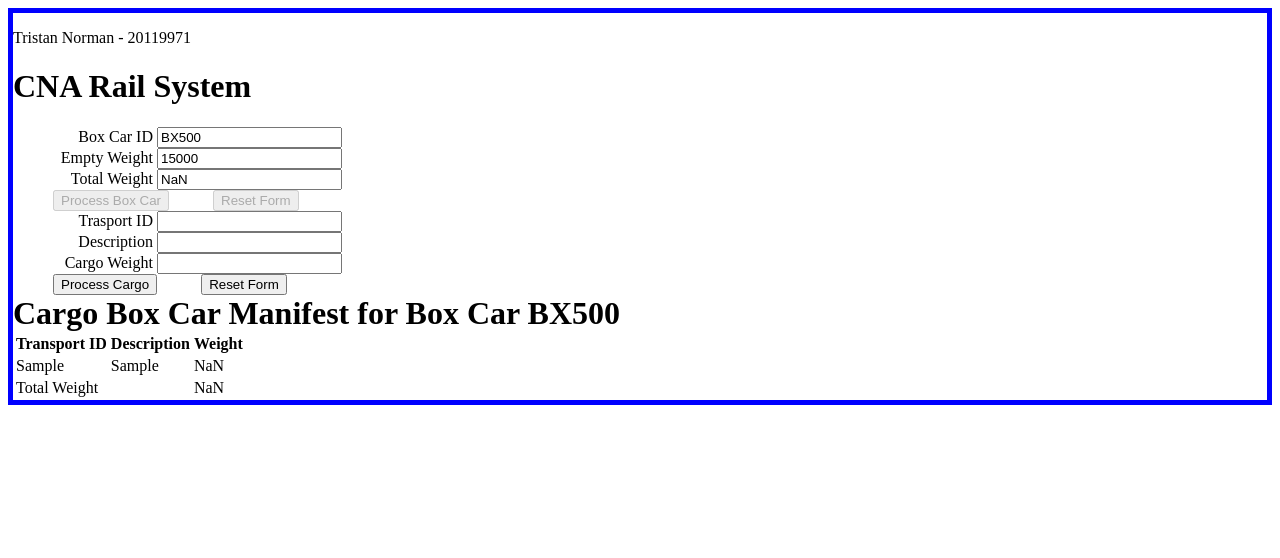
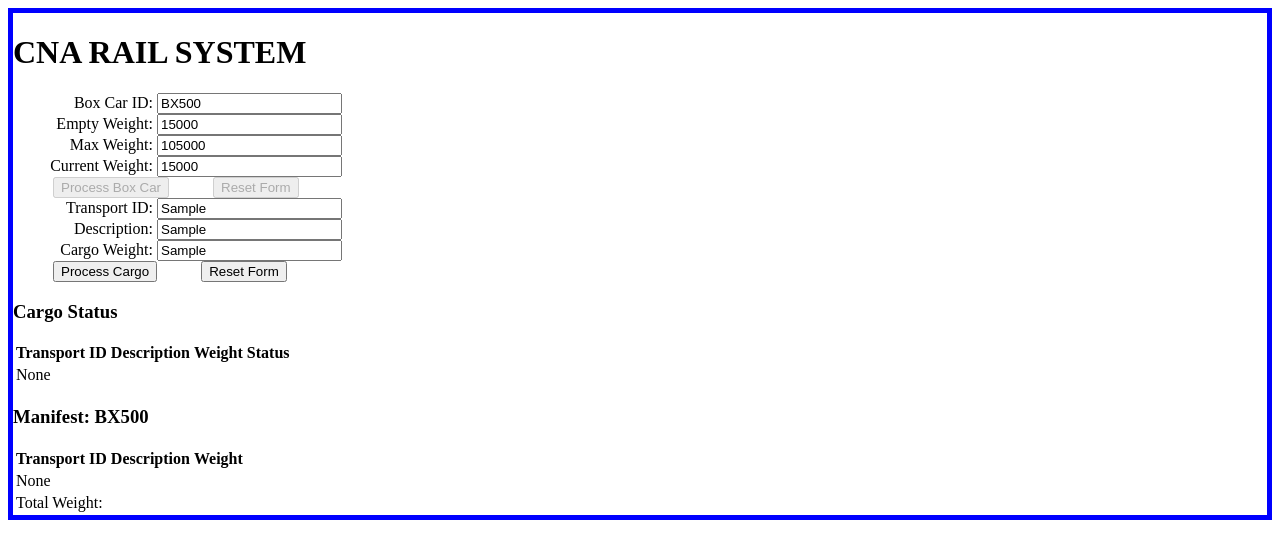
Before and after one commit to TristarCA/JavaScript, a plain HTML site: page JavaScript2024/Assignment1/index.html in a window 1280 px wide. Both pictures are taken after typing "Sample", "Sample", "Sample" into the empty fields and a click on the button "Process Cargo". Drawn offline with nearby package versions, Linux system fonts and the light colour scheme.

Commit message:
Adjustments made to the HTML and JavaScript files for assignment 2

```diff
--- a/JavaScript2024/Assignment1/index.html
+++ b/JavaScript2024/Assignment1/index.html
@@ -10,37 +10,56 @@
 </head>
 
 <body>
-    <p>Tristan Norman - 20119971</p>
-
-    <h1>CNA Rail System</h1>
+    <div class="container">
+        <h1>CNA RAIL SYSTEM</h1>
 
         <form id="BoxCarForm">
-        <label for="BoxCarID">Box Car ID</label>
-        <input id="BoxCarID" type="text" readonly value="BX500">
-        <br>
-        <label for="EmptyWeight">Empty Weight</label>
-        <input id="EmptyWeight" type="text" readonly value=15000>
-        <br>
-        <label for="TotalWeight">Total Weight</label>
-        <input id="TotalWeight" type="text" readonly value="0">
-        <br>
+            <label for="BoxCarID">Box Car ID:</label>
+            <input id="BoxCarID" type="text" readonly value="BX500"><br>
+            <label for="EmptyWeight">Empty Weight:</label>
+            <input id="EmptyWeight" type="text" readonly value="15000"><br>
+            <label for="MaxWeight">Max Weight:</label>
+            <input id="MaxWeight" type="text" readonly value="105000"><br>
+            <label for="CurrentWeight">Current Weight:</label>
+            <input id="CurrentWeight" type="text" readonly value="15000"><br>
             <button disabled>Process Box Car</button>
             <button disabled>Reset Form</button>
         </form>
 
         <form id="CargoProcessingForm" action="">
-        <label for="TransportID">Trasport ID</label>
-        <input type="text" id="TransportID">
-        <br>
-        <label for="Description">Description</label>
-        <input type="text" id="Description">
-        <br>
-        <label for="CargoWeight">Cargo Weight</label>
-        <input type="text" id="CargoWeight">
-        <br>
+            <label for="TransportID">Transport ID:</label>
+            <input type="text" id="TransportID"><br>
+            <label for="Description">Description:</label>
+            <input type="text" id="Description"><br>
+            <label for="CargoWeight">Cargo Weight:</label>
+            <input type="text" id="CargoWeight"><br>
             <button id="NewCargo">Process Cargo</button>
             <button type="reset" id="ResetCargo">Reset Form</button>
         </form>
+
+        <div class="status">
+            <h3>Cargo Status</h3>
+            <table>
+                <tr>
+                    <th>Transport ID</th>
+                    <th>Description</th>
+                    <th>Weight</th>
+                    <th>Status</th>
+                </tr>
+            </table>
+        </div>
+
+        <div class="manifest">
+            <h3 id="manifestHeader"></h3>
+            <table>
+                <tr>
+                    <th>Transport ID</th>
+                    <th>Description</th>
+                    <th>Weight</th>
+                </tr>
+            </table>
+        </div>
+    </div>
 
     <script src="process_cargo.js"></script>
 </body>
--- a/JavaScript2024/Assignment1/process_cargo.js
+++ b/JavaScript2024/Assignment1/process_cargo.js
@@ -4,62 +4,90 @@ const $ = selector => document.querySelector(selector);
 
 document.addEventListener("DOMContentLoaded", () => {
     const boxCarID = $("#BoxCarID").value;
-    const emptyWeight = $("#EmptyWeight");
-    const totalWeightInput = $("#TotalWeight");
+    const emptyWeight = parseFloat($("#EmptyWeight").value);
+    const maxWeight = parseFloat($("#MaxWeight").value);
+    const currentWeightInput = $("#CurrentWeight");
     const transportID = $("#TransportID");
     const description = $("#Description");
     const cargoWeight = $("#CargoWeight");
     const newCargo = $("#NewCargo");
 
-    // Create the Cargo Box Car Manifest label
-    const cargoBoxCarManifestLabel = document.createElement("label");
-    cargoBoxCarManifestLabel.textContent = `Cargo Box Car Manifest for Box Car ${boxCarID}`;
-    cargoBoxCarManifestLabel.id = "cargoBoxManifestLabel";
+    const cargoStatusTable = document.querySelector(".status table");
+    const manifestTable = document.querySelector(".manifest table");
 
-    // Create the table element and its headers
-    const cargoTable = document.createElement("table");
-    const headerRow = document.createElement("tr");
-    const headers = ["Transport ID", "Description  ", "Weight"];
+    const cargoStatusNoneRow = document.createElement("tr");
+    const cargoStatusNoneCell = document.createElement("td");
+    cargoStatusNoneCell.colSpan = 4;
+    cargoStatusNoneCell.textContent = "None";
+    cargoStatusNoneRow.appendChild(cargoStatusNoneCell);
+    cargoStatusTable.appendChild(cargoStatusNoneRow);
 
-    headers.forEach(headerText => {
-        const headerCell = document.createElement("th");
-        headerCell.textContent = headerText;
-        headerRow.appendChild(headerCell);
-    });
+    const manifestNoneRow = document.createElement("tr");
+    const manifestNoneCell = document.createElement("td");
+    manifestNoneCell.colSpan = 3;
+    manifestNoneCell.textContent = "None";
+    manifestNoneRow.appendChild(manifestNoneCell);
+    manifestTable.appendChild(manifestNoneRow);
+    const manifestHeader = document.getElementById("manifestHeader");
+    const newText = document.createTextNode('Manifest:  ' + boxCarID);
+    manifestHeader.textContent = '';
+    manifestHeader.appendChild(newText);
 
-    cargoTable.appendChild(headerRow);
-
-   // Create the footer row for total weight
-   const footerRow = document.createElement("tr");
-   const footerLabelCell = document.createElement("td");
-   footerLabelCell.colSpan = 2;
-   footerLabelCell.textContent = "Total Weight";
+    const totalWeightRow = document.createElement("tr");
+    totalWeightRow.id = "totalWeightRow";
+    const totalWeightLabelCell = document.createElement("td");
+    totalWeightLabelCell.textContent = "Total Weight:";
+    totalWeightRow.appendChild(totalWeightLabelCell);
     const totalWeightCell = document.createElement("td");
-   totalWeightCell.id = "totalWeightCell";
-   totalWeightCell.textContent = "0";
-
-   footerRow.appendChild(footerLabelCell);
-   footerRow.appendChild(totalWeightCell);
-
-   cargoTable.appendChild(footerRow);
-
-   // Append the label and table to the document body
-   document.body.appendChild(cargoBoxCarManifestLabel);
-   document.body.appendChild(cargoTable);
+    totalWeightRow.appendChild(totalWeightCell);
+    manifestTable.appendChild(totalWeightRow);
 
     newCargo.addEventListener("click", event => {
-       // Prevent default form submission behavior
         event.preventDefault();
 
-       // Get the values from the input fields
         const transportIDValue = transportID.value;
         const descriptionValue = description.value;
         const cargoWeightValue = parseFloat(cargoWeight.value);
+        const maxCargoWeight = maxWeight - emptyWeight;
 
-       // Create a new row for the table
+        if (!transportIDValue || !descriptionValue || isNaN(cargoWeightValue)) {
+            alert("All fields must contain valid data. Please check your inputs!");
+            return;
+        }
+
+        if (cargoWeightValue <= 0 || cargoWeightValue > maxCargoWeight) {
+            if (cargoWeightValue <= 0) {
+                alert("Cargo weight must be a positive number that is larger than 0.");
+            } else {
+                alert(`Cargo weight exceeds the maximum allowed weight. The max weight allowed is ${maxCargoWeight}.`);
+            }
+            return;
+        }
+
+        const currentTotalWeight = parseFloat(currentWeightInput.value);
+        const newTotalWeight = currentTotalWeight + cargoWeightValue;
+
+        if (newTotalWeight > maxWeight) {
+            const newRow = document.createElement("tr");
+            const transportIDCell = document.createElement("td");
+            transportIDCell.textContent = transportIDValue;
+            newRow.appendChild(transportIDCell);
+            const descriptionCell = document.createElement("td");
+            descriptionCell.textContent = descriptionValue;
+            newRow.appendChild(descriptionCell);
+            const cargoWeightCell = document.createElement("td");
+            cargoWeightCell.textContent = cargoWeightValue;
+            newRow.appendChild(cargoWeightCell);
+            const statusCell = document.createElement("td");
+            statusCell.textContent = "Warehouse";
+            newRow.appendChild(statusCell);
+            cargoStatusTable.appendChild(newRow);
+            alert(`Total weight exceeds the maximum allowable weight of ${maxWeight} lbs. Current total weight: ${currentTotalWeight} lbs. Sending Cargo to Warehouse`);
+            return;
+        }
+
         const newRow = document.createElement("tr");
 
-       // Populate the new row with the values
         const transportIDCell = document.createElement("td");
         transportIDCell.textContent = transportIDValue;
         newRow.appendChild(transportIDCell);
@@ -72,19 +100,37 @@ document.addEventListener("DOMContentLoaded", () => {
         cargoWeightCell.textContent = cargoWeightValue;
         newRow.appendChild(cargoWeightCell);
 
-       // Append the new row to the table
-       // Insert the new row before the footer row
-       cargoTable.insertBefore(newRow, footerRow);
+        const statusCell = document.createElement("td");
+        statusCell.textContent = `${boxCarID}`;
+        newRow.appendChild(statusCell);
 
-       // Update the Total Cargo Weight in the Box Car form
-       const currentTotalWeight = parseFloat(totalWeightInput.value);
-       const newTotalWeight = currentTotalWeight + cargoWeightValue;
-       totalWeightInput.value = newTotalWeight;
+        if (cargoStatusNoneRow.parentElement) {
+            cargoStatusNoneRow.parentElement.removeChild(cargoStatusNoneRow);
+        }
+        cargoStatusTable.appendChild(newRow);
 
-       // Update the total weight cell in the table footer
-       totalWeightCell.textContent = newTotalWeight;
+        const manifestRow = document.createElement("tr");
 
-       // Clear the input fields after adding cargo
+        const manifestTransportIDCell = document.createElement("td");
+        manifestTransportIDCell.textContent = transportIDValue;
+        manifestRow.appendChild(manifestTransportIDCell);
+
+        const manifestDescriptionCell = document.createElement("td");
+        manifestDescriptionCell.textContent = descriptionValue;
+        manifestRow.appendChild(manifestDescriptionCell);
+
+        const manifestCargoWeightCell = document.createElement("td");
+        manifestCargoWeightCell.textContent = cargoWeightValue;
+        manifestRow.appendChild(manifestCargoWeightCell);
+
+        if (manifestNoneRow.parentElement) {
+            manifestNoneRow.parentElement.removeChild(manifestNoneRow);
+        }
+        manifestTable.insertBefore(manifestRow, totalWeightRow);
+        currentWeightInput.value = newTotalWeight;
+
+        totalWeightCell.textContent = newTotalWeight - 15000;
+
         transportID.value = "";
         description.value = "";
         cargoWeight.value = "";
```
Lines whose indentation alone changed are shown as unchanged.
